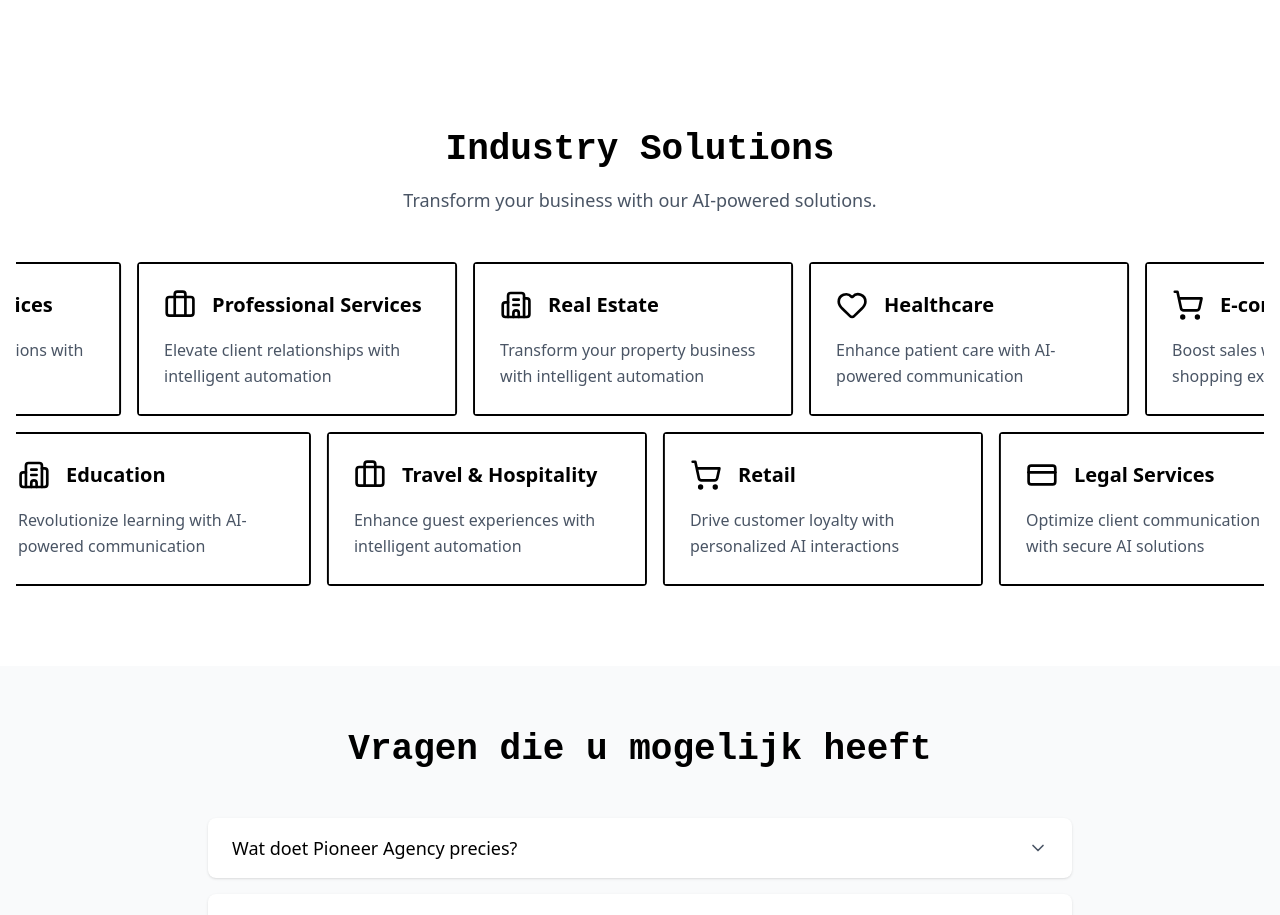
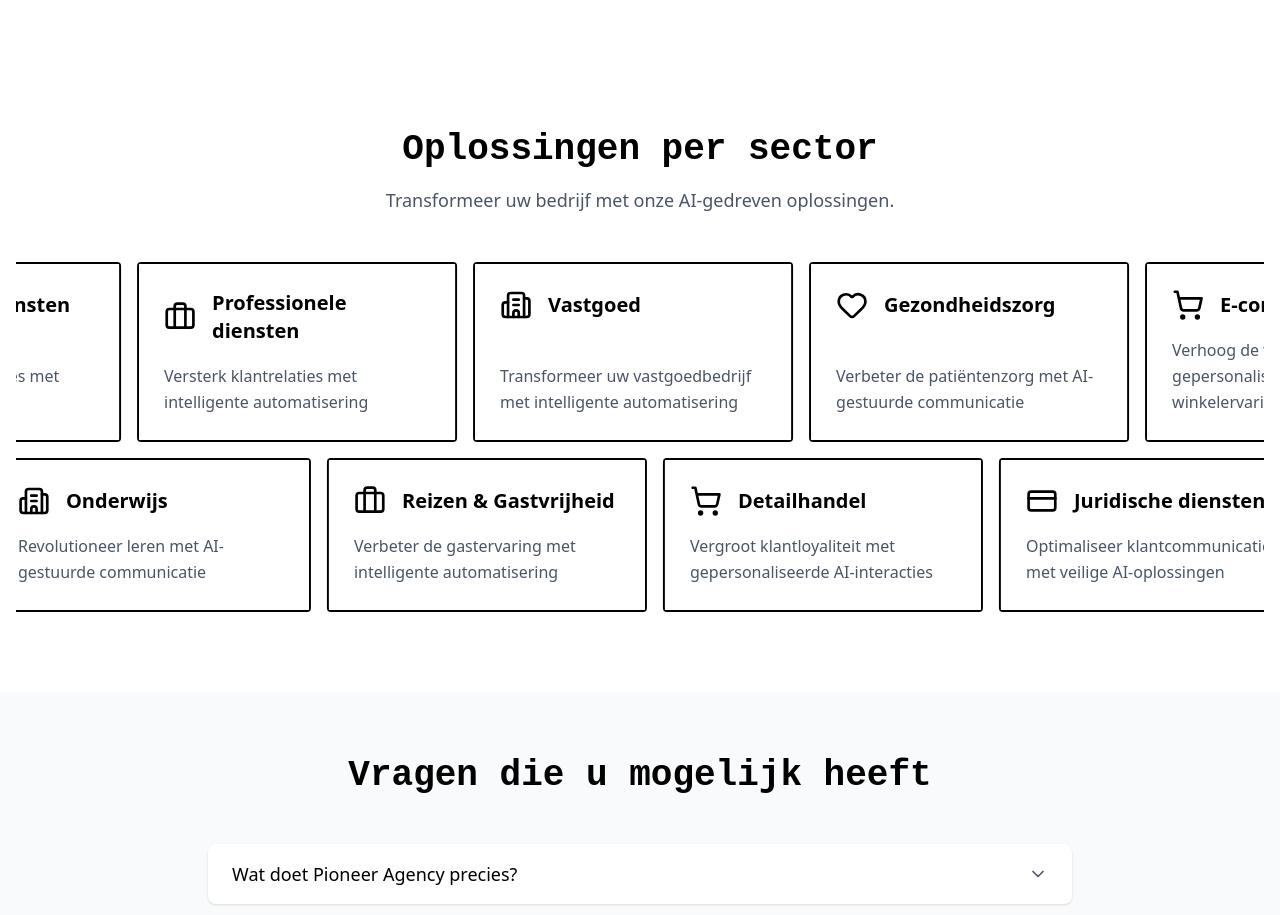
Before and after one commit to TEERTH-KOLHI/agency-website, a Next.js app: page / in a window 1280 px wide. Shown: the part 6640-7555 px from the top of the page. Built offline with nearby package versions, Linux system fonts and the light colour scheme; a web font is replaced by a local one.

Commit message:
updates done

```diff
--- a/public/locales/en/common.json
+++ b/public/locales/en/common.json
@@ -507,5 +507,38 @@
       "callRecording": "Call Recording"
     },
     "banner": "24/7 Availability • Multi-Language Support • Never Miss a Lead • ROI Guaranteed"
-  }
+  },
+
+  "Industry Solutions": "Industry Solutions",
+  "Transform your business with our AI-powered solutions.": "Transform your business with our AI-powered solutions.",
+
+  "Real Estate": "Real Estate",
+  "Transform your property business with intelligent automation": "Transform your property business with intelligent automation",
+
+  "Healthcare": "Healthcare",
+  "Enhance patient care with AI-powered communication": "Enhance patient care with AI-powered communication",
+
+  "E-commerce": "E-commerce",
+  "Boost sales with personalized shopping experiences": "Boost sales with personalized shopping experiences",
+
+  "Financial Services": "Financial Services",
+  "Streamline client interactions with secure AI assistance": "Streamline client interactions with secure AI assistance",
+
+  "Professional Services": "Professional Services",
+  "Elevate client relationships with intelligent automation": "Elevate client relationships with intelligent automation",
+
+  "Non-Profit": "Non-Profit",
+  "Maximize impact with AI-driven donor engagement": "Maximize impact with AI-driven donor engagement",
+
+  "Education": "Education",
+  "Revolutionize learning with AI-powered communication": "Revolutionize learning with AI-powered communication",
+
+  "Travel & Hospitality": "Travel & Hospitality",
+  "Enhance guest experiences with intelligent automation": "Enhance guest experiences with intelligent automation",
+
+  "Retail": "Retail",
+  "Drive customer loyalty with personalized AI interactions": "Drive customer loyalty with personalized AI interactions",
+
+  "Legal Services": "Legal Services",
+  "Optimize client communication with secure AI solutions": "Optimize client communication with secure AI solutions"
 }
--- a/public/locales/nl/common.json
+++ b/public/locales/nl/common.json
@@ -507,5 +507,38 @@
       "callRecording": "Gespreksopname"
     },
     "banner": "24/7 Beschikbaarheid • Meertalige Ondersteuning • Mis Nooit een Lead • ROI Gegarandeerd"
-  }
+  },
+
+  "Industry Solutions": "Oplossingen per sector",
+  "Transform your business with our AI-powered solutions.": "Transformeer uw bedrijf met onze AI-gedreven oplossingen.",
+
+  "Real Estate": "Vastgoed",
+  "Transform your property business with intelligent automation": "Transformeer uw vastgoedbedrijf met intelligente automatisering",
+
+  "Healthcare": "Gezondheidszorg",
+  "Enhance patient care with AI-powered communication": "Verbeter de patiëntenzorg met AI-gestuurde communicatie",
+
+  "E-commerce": "E-commerce",
+  "Boost sales with personalized shopping experiences": "Verhoog de verkoop met gepersonaliseerde winkelervaringen",
+
+  "Financial Services": "Financiële diensten",
+  "Streamline client interactions with secure AI assistance": "Stroomlijn klantinteracties met veilige AI-ondersteuning",
+
+  "Professional Services": "Professionele diensten",
+  "Elevate client relationships with intelligent automation": "Versterk klantrelaties met intelligente automatisering",
+
+  "Non-Profit": "Non-profit",
+  "Maximize impact with AI-driven donor engagement": "Maximaliseer de impact met AI-gestuurde donateurbetrokkenheid",
+
+  "Education": "Onderwijs",
+  "Revolutionize learning with AI-powered communication": "Revolutioneer leren met AI-gestuurde communicatie",
+
+  "Travel & Hospitality": "Reizen & Gastvrijheid",
+  "Enhance guest experiences with intelligent automation": "Verbeter de gastervaring met intelligente automatisering",
+
+  "Retail": "Detailhandel",
+  "Drive customer loyalty with personalized AI interactions": "Vergroot klantloyaliteit met gepersonaliseerde AI-interacties",
+
+  "Legal Services": "Juridische diensten",
+  "Optimize client communication with secure AI solutions": "Optimaliseer klantcommunicatie met veilige AI-oplossingen"
 }
--- a/src/components/industry-solutions/industry-solutions.tsx
+++ b/src/components/industry-solutions/industry-solutions.tsx
@@ -13,63 +13,64 @@ import {
 const industryData = [
   {
     id: 1,
-    title: "Real Estate",
+    titleKey: "Real Estate",
     icon: <Building2 className="w-8 h-8" />,
-    description: "Transform your property business with intelligent automation",
+    descriptionKey:
+      "Transform your property business with intelligent automation",
   },
   {
     id: 2,
-    title: "Healthcare",
+    titleKey: "Healthcare",
     icon: <Heart className="w-8 h-8" />,
-    description: "Enhance patient care with AI-powered communication",
+    descriptionKey: "Enhance patient care with AI-powered communication",
   },
   {
     id: 3,
-    title: "E-commerce",
+    titleKey: "E-commerce",
     icon: <ShoppingCart className="w-8 h-8" />,
-    description: "Boost sales with personalized shopping experiences",
+    descriptionKey: "Boost sales with personalized shopping experiences",
   },
   {
     id: 4,
-    title: "Financial Services",
+    titleKey: "Financial Services",
     icon: <CreditCard className="w-8 h-8" />,
-    description: "Streamline client interactions with secure AI assistance",
+    descriptionKey: "Streamline client interactions with secure AI assistance",
   },
   {
     id: 5,
-    title: "Professional Services",
+    titleKey: "Professional Services",
     icon: <Briefcase className="w-8 h-8" />,
-    description: "Elevate client relationships with intelligent automation",
+    descriptionKey: "Elevate client relationships with intelligent automation",
   },
   {
     id: 6,
-    title: "Non-Profit",
+    titleKey: "Non-Profit",
     icon: <Heart className="w-8 h-8" />,
-    description: "Maximize impact with AI-driven donor engagement",
+    descriptionKey: "Maximize impact with AI-driven donor engagement",
   },
   {
     id: 7,
-    title: "Education",
+    titleKey: "Education",
     icon: <Building2 className="w-8 h-8" />,
-    description: "Revolutionize learning with AI-powered communication",
+    descriptionKey: "Revolutionize learning with AI-powered communication",
   },
   {
     id: 8,
-    title: "Travel & Hospitality",
+    titleKey: "Travel & Hospitality",
     icon: <Briefcase className="w-8 h-8" />,
-    description: "Enhance guest experiences with intelligent automation",
+    descriptionKey: "Enhance guest experiences with intelligent automation",
   },
   {
     id: 9,
-    title: "Retail",
+    titleKey: "Retail",
     icon: <ShoppingCart className="w-8 h-8" />,
-    description: "Drive customer loyalty with personalized AI interactions",
+    descriptionKey: "Drive customer loyalty with personalized AI interactions",
   },
   {
     id: 10,
-    title: "Legal Services",
+    titleKey: "Legal Services",
     icon: <CreditCard className="w-8 h-8" />,
-    description: "Optimize client communication with secure AI solutions",
+    descriptionKey: "Optimize client communication with secure AI solutions",
   },
 ];
 
@@ -78,11 +79,11 @@ const IndustrySolutions = () => {
   const [isPausedRow1, setIsPausedRow1] = useState(false);
   const [isPausedRow2, setIsPausedRow2] = useState(false);
 
-  // Split data into two rows
+  // Split into two rows
   const row1Data = industryData.slice(0, 5);
   const row2Data = industryData.slice(5, 10);
 
-  // Duplicate data for seamless looping
+  // Duplicate for looping
   const extendedRow1 = [...row1Data, ...row1Data, ...row1Data];
   const extendedRow2 = [...row2Data, ...row2Data, ...row2Data];
 
@@ -97,10 +98,12 @@ const IndustrySolutions = () => {
           <div className="relative p-6 h-full flex flex-col justify-between z-10">
             <div className="flex items-center gap-4 mb-4">
               <div className="text-primary-500">{industry.icon}</div>
-              <h3 className="text-xl font-bold text-black">{industry.title}</h3>
+              <h3 className="text-xl font-bold text-black">
+                {t(industry.titleKey)}
+              </h3>
             </div>
             <p className="text-gray-600 leading-relaxed">
-              {industry.description}
+              {t(industry.descriptionKey)}
             </p>
           </div>
         </div>
@@ -156,7 +159,7 @@ const IndustrySolutions = () => {
 
           {/* Animated Slider Rows */}
           <div className="space-y-4">
-            {/* Row 1 - Moving Left to Right */}
+            {/* Row 1 */}
             <div className="relative overflow-hidden">
               <div
                 className={`flex animate-slide-left-to-right ${
@@ -164,24 +167,15 @@ const IndustrySolutions = () => {
                 }`}
                 onMouseEnter={() => setIsPausedRow1(true)}
                 onMouseLeave={() => setIsPausedRow1(false)}
-                style={{
-                  width: `${320 * extendedRow1.length}px`,
-                }}
+                style={{ width: `${320 * extendedRow1.length}px` }}
               >
                 {extendedRow1.map((industry, index) => (
-                  <IndustryCard
-                    key={`row1-${index}`}
-                    industry={{
-                      ...industry,
-                      title: t(industry.title),
-                      description: t(industry.description),
-                    }}
-                  />
+                  <IndustryCard key={`row1-${index}`} industry={industry} />
                 ))}
               </div>
             </div>
 
-            {/* Row 2 - Moving Right to Left */}
+            {/* Row 2 */}
             <div className="relative overflow-hidden">
               <div
                 className={`flex animate-slide-right-to-left ${
@@ -189,19 +183,10 @@ const IndustrySolutions = () => {
                 }`}
                 onMouseEnter={() => setIsPausedRow2(true)}
                 onMouseLeave={() => setIsPausedRow2(false)}
-                style={{
-                  width: `${320 * extendedRow2.length}px`,
-                }}
+                style={{ width: `${320 * extendedRow2.length}px` }}
               >
                 {extendedRow2.map((industry, index) => (
-                  <IndustryCard
-                    key={`row2-${index}`}
-                    industry={{
-                      ...industry,
-                      title: t(industry.title),
-                      description: t(industry.description),
-                    }}
-                  />
+                  <IndustryCard key={`row2-${index}`} industry={industry} />
                 ))}
               </div>
             </div>
```
